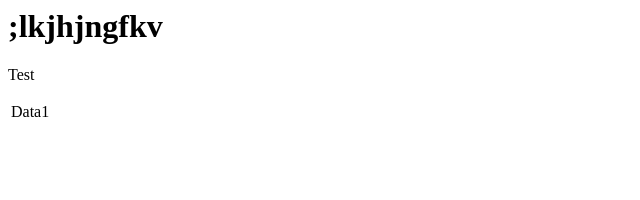
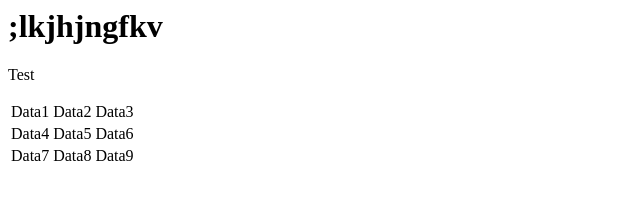
Before and after one commit to LowenaHull/lowenahull.github.io, a plain HTML site: page index.html in a window 1280 px wide. Shown: the whole page, without its empty margins (0-640 px from the left). Drawn offline with Linux system fonts and the light colour scheme.

Commit message:
Update index.html
Added More lines to the table

```diff
--- a/index.html
+++ b/index.html
@@ -3,5 +3,17 @@
 <table>
   <tr>
     <td>Data1</td>
+    <td>Data2</td>
+    <td>Data3</td>
+  </tr>
+  <tr>
+    <td>Data4</td>
+    <td>Data5</td>
+    <td>Data6</td>
+  </tr>
+  <tr>
+    <td>Data7</td>
+    <td>Data8</td>
+    <td>Data9</td>
   </tr>
 </table>
```
